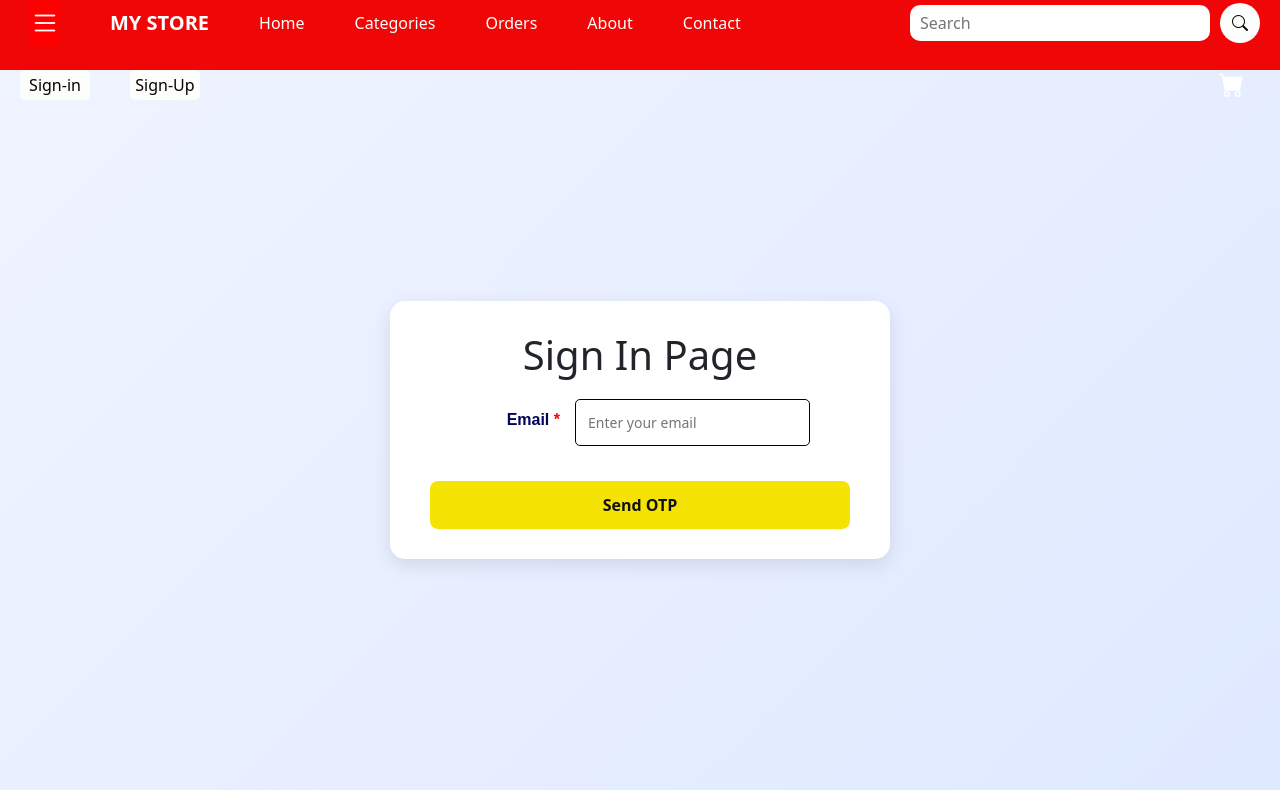
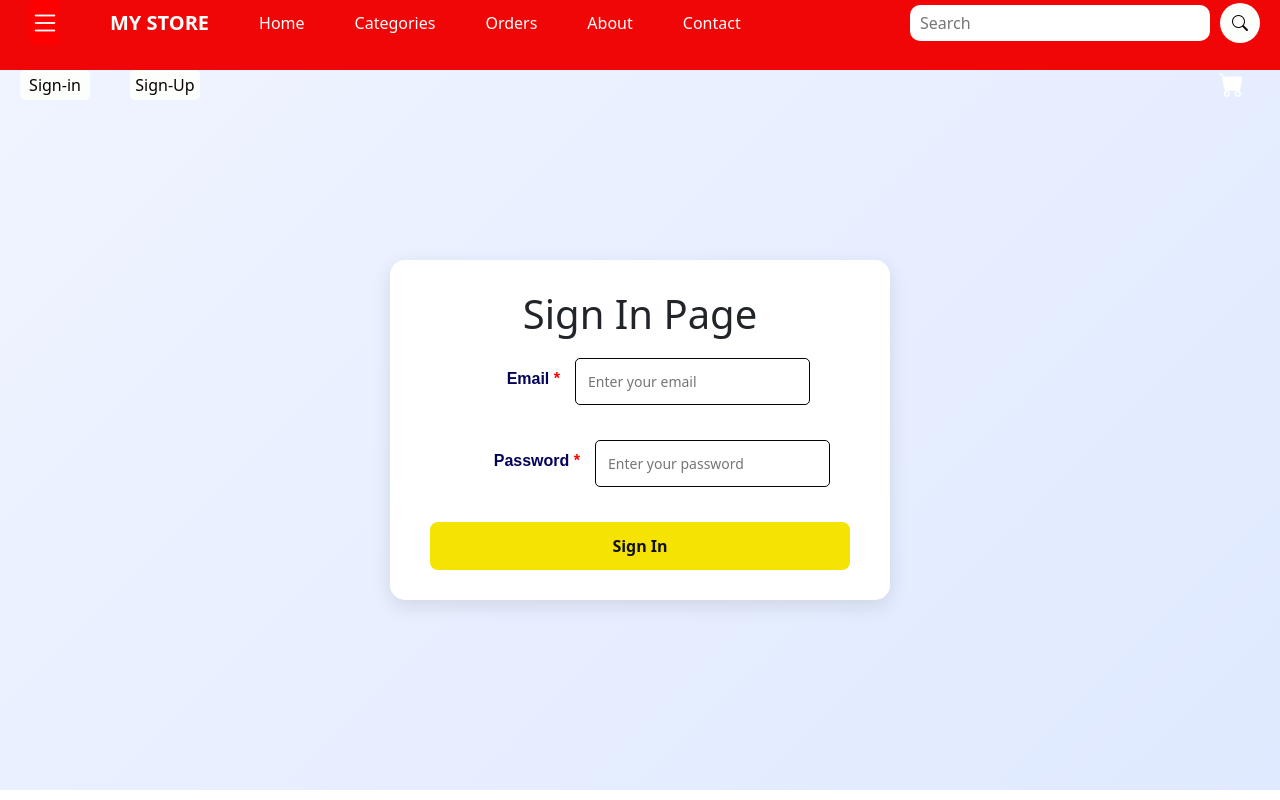
Before and after one commit to arunbolli99-cell/My-store, a React (Vite) app in the folder my-app/: page /sign-in in a window 1280 px wide. Built offline with nearby package versions, Linux system fonts and the light colour scheme.

Commit message:
Remove OTP and Fast2SMS, restore email-password login

```diff
--- a/my-app/src/Sign_in.jsx
+++ b/my-app/src/Sign_in.jsx
@@ -8,25 +8,19 @@ function SignIn() {
   const navigate = useNavigate();
   const { signin } = UseAuth();
 
-  const [step, setStep] = useState("email");
   const [formData, setFormData] = useState({
     email: "",
+    password: "",
   });
-  const [otp, setOtp] = useState("");
   const [error, setError] = useState("");
   const [isLoading, setIsLoading] = useState(false);
 
-  const handleEmailChange = (e) => {
+  const handleInputChange = (e) => {
     setFormData({ ...formData, [e.target.name]: e.target.value });
     setError("");
   };
 
-  const handleOtpChange = (e) => {
-    setOtp(e.target.value);
-    setError("");
-  };
-
-  const handleSendOtp = async (e) => {
+  const handleLogin = async (e) => {
     e.preventDefault();
 
     if (!formData.email.trim()) {
@@ -34,27 +28,8 @@ function SignIn() {
       return;
     }
 
-    setIsLoading(true);
-    setError("");
-
-    try {
-      await apiService.sendOtp(formData.email);
-      setStep("otp");
-      alert("✅ OTP sent to your registered mobile number!");
-    } catch (err) {
-      console.error(err);
-      setError(err.message || "Failed to send OTP");
-      alert(err.message || "Failed to send OTP");
-    } finally {
-      setIsLoading(false);
-    }
-  };
-
-  const handleVerifyOtp = async (e) => {
-    e.preventDefault();
-
-    if (!otp.trim()) {
-      setError("Please enter the OTP");
+    if (!formData.password.trim()) {
+      setError("Please enter your password");
       return;
     }
 
@@ -62,7 +37,7 @@ function SignIn() {
     setError("");
 
     try {
-      const response = await apiService.verifyOtp(formData.email, otp);
+      const response = await apiService.login(formData.email, formData.password);
 
       signin({
         token: response.token,
@@ -72,21 +47,13 @@ function SignIn() {
         email: response.email
       });
 
-      alert(response.message || "Signed in successfully!");
       navigate("/");
     } catch (err) {
       console.error(err);
-      setError(err.message || "Invalid OTP");
-      alert(err.message || "Invalid OTP");
+      setError(err.message || "Failed to sign in");
     } finally {
       setIsLoading(false);
     }
-  };
-
-  const handleBackToEmail = () => {
-    setStep("email");
-    setOtp("");
-    setError("");
   };
 
   return (
@@ -94,8 +61,7 @@ function SignIn() {
       <div className="signIn_box">
         <h1>Sign In Page</h1>
 
-        {step === "email" && (
-          <form className="sign-in_form" onSubmit={handleSendOtp}>
+        <form className="sign-in_form" onSubmit={handleLogin}>
           <div id="username_div" className="form-group">
             <label>
               Email <span className="required">*</span>
@@ -105,8 +71,22 @@ function SignIn() {
               type="email"
               name="email"
               value={formData.email}
-                onChange={handleEmailChange}
+              onChange={handleInputChange}
               placeholder="Enter your email"
+              required
+            />
+          </div>
+
+          <div className="form-group">
+            <label>
+              Password <span className="required">*</span>
+            </label>
+            <input
+              type="password"
+              name="password"
+              value={formData.password}
+              onChange={handleInputChange}
+              placeholder="Enter your password"
               required
             />
           </div>
@@ -114,48 +94,9 @@ function SignIn() {
           {error && <p className="error-message">{error}</p>}
 
           <button className="submit_btn" type="submit" disabled={isLoading}>
-              {isLoading ? "Sending OTP..." : "Send OTP"}
+            {isLoading ? "Signing in..." : "Sign In"}
           </button>
         </form>
-        )}
-
-        {step === "otp" && (
-          <form className="sign-in_form" onSubmit={handleVerifyOtp}>
-            <p style={{ textAlign: "center", marginBottom: "20px" }}>
-              OTP has been sent to your registered mobile number
-            </p>
-
-            <div className="form-group">
-              <label>
-                Enter OTP <span className="required">*</span>
-              </label>
-              <input
-                type="text"
-                value={otp}
-                onChange={handleOtpChange}
-                placeholder="Enter 6-digit OTP"
-                maxLength="6"
-                required
-              />
-            </div>
-
-            {error && <p className="error-message">{error}</p>}
-
-            <button className="submit_btn" type="submit" disabled={isLoading}>
-              {isLoading ? "Verifying OTP..." : "Verify OTP"}
-            </button>
-
-            <button
-              type="button"
-              className="submit_btn"
-              style={{ marginTop: "10px", backgroundColor: "#6c757d" }}
-              onClick={handleBackToEmail}
-              disabled={isLoading}
-            >
-              Back to Email
-            </button>
-          </form>
-        )}
       </div>
     </div>
   );
--- a/my-app/src/apiService.jsx
+++ b/my-app/src/apiService.jsx
@@ -23,10 +23,23 @@ const handleResponse = async (response) => {
     throw new Error('Invalid or expired token');
   }
 
-  const data = await response.json();
+  let data;
+  try {
+    const contentType = response.headers.get('content-type');
+    if (contentType && contentType.includes('application/json')) {
+      data = await response.json();
+    } else {
+      const text = await response.text();
+      data = { message: text };
+    }
+  } catch (parseError) {
+    console.error('Error parsing response:', parseError);
+    throw new Error('Invalid response format from server');
+  }
 
   if (!response.ok) {
-    throw new Error(data.message || data.error || 'An error occurred');
+    const errorMessage = data.message || data.error || data.msg || 'An error occurred';
+    throw new Error(errorMessage);
   }
 
   return data;
@@ -49,24 +62,6 @@ export const apiService = {
       method: 'POST',
       headers: { 'Content-Type': 'application/json' },
       body: JSON.stringify({ email, password }),
-    });
-    return handleResponse(response);
-  },
-
-  sendOtp: async (email) => {
-    const response = await fetch(`${API_BASE_URL}/auth/send-otp`, {
-      method: 'POST',
-      headers: { 'Content-Type': 'application/json' },
-      body: JSON.stringify({ email }),
-    });
-    return handleResponse(response);
-  },
-
-  verifyOtp: async (email, otp) => {
-    const response = await fetch(`${API_BASE_URL}/auth/verify-otp`, {
-      method: 'POST',
-      headers: { 'Content-Type': 'application/json' },
-      body: JSON.stringify({ email, otp }),
     });
     return handleResponse(response);
   },
```
Lines whose indentation alone changed are shown as unchanged.
